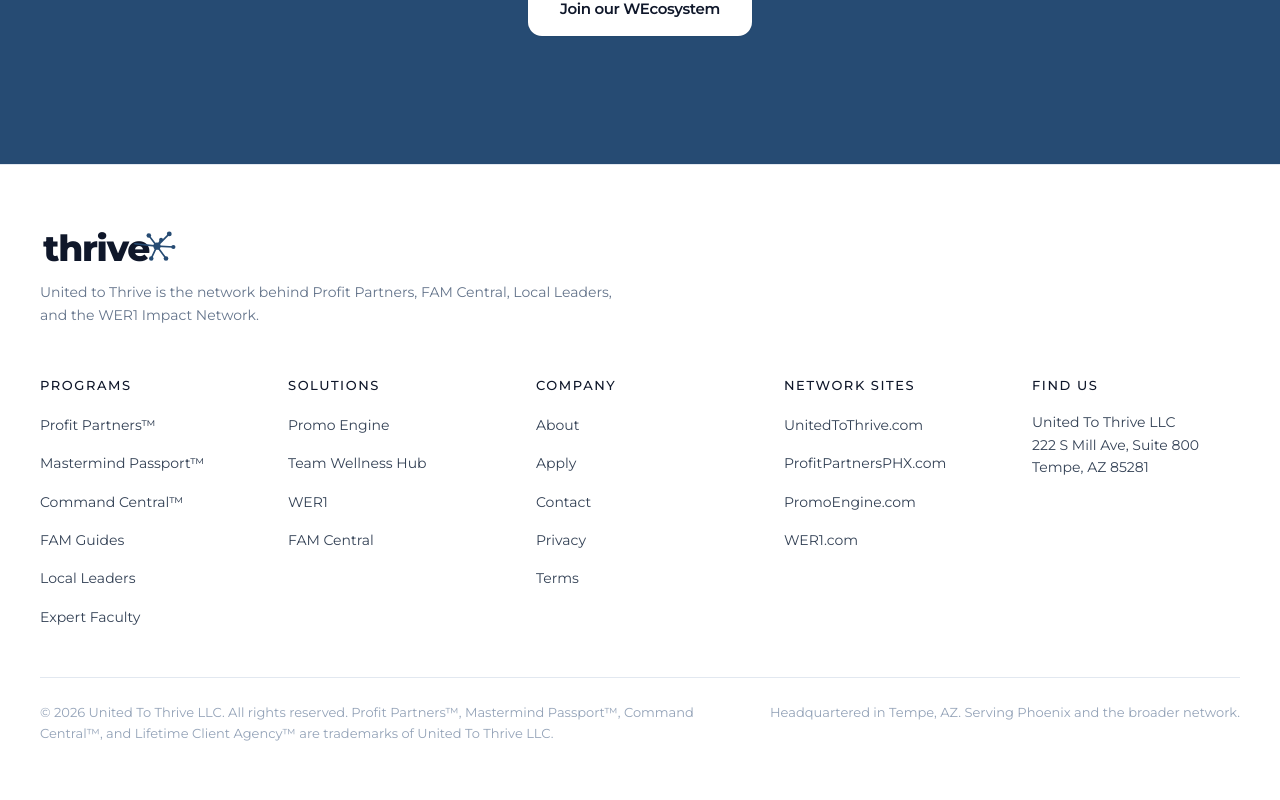
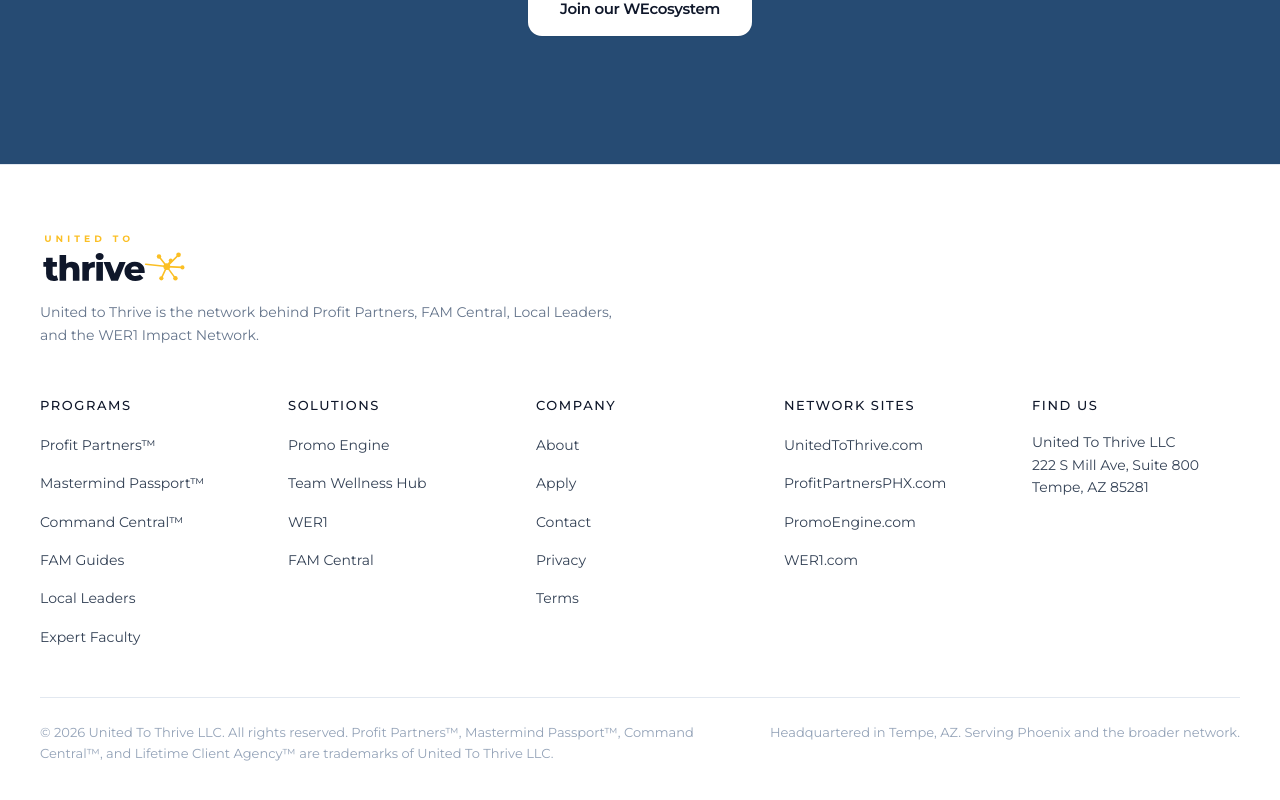
Before and after one commit to chadfam/v3-thrive-network-hub, a React (Vite) app: page / in a window 1280 px wide. Shown: the part 4835-5635 px from the top of the page. Built offline with nearby package versions, Linux system fonts and the light colour scheme; the HTML template or start-up script is replaced by a standard one.

Commit message:
Changes
Co-authored-by: chadfam <282957577+chadfam@users.noreply.github.com>

```diff
--- a/src/components/site/Footer.tsx
+++ b/src/components/site/Footer.tsx
@@ -1,5 +1,5 @@
 import { Link } from "react-router-dom";
-import ThriveLogo from "@/components/site/ThriveLogo";
+import uttLogo from "@/assets/utt-logo-stacked-light.svg";
 
 type LinkItem = { label: string; to: string; external?: boolean };
 
@@ -64,7 +64,7 @@ const Footer = () => {
     <footer style={{ backgroundColor: "#FFFFFF", borderTop: "1px solid #E2E8F0" }} className="text-[#0F172A]">
       <div className="mx-auto max-w-7xl px-6 sm:px-8 md:px-10 py-12 md:py-16">
         <div className="max-w-3xl">
-          <ThriveLogo className="h-9 w-auto" />
+          <img src={uttLogo} alt="United to Thrive" className="h-14 w-auto" />
           <p className="mt-4 text-[14px] text-[#64748B] leading-relaxed max-w-xl">
             United to Thrive is the network behind Profit Partners, FAM Central, Local Leaders, and the WER1 Impact Network.
           </p>
```
